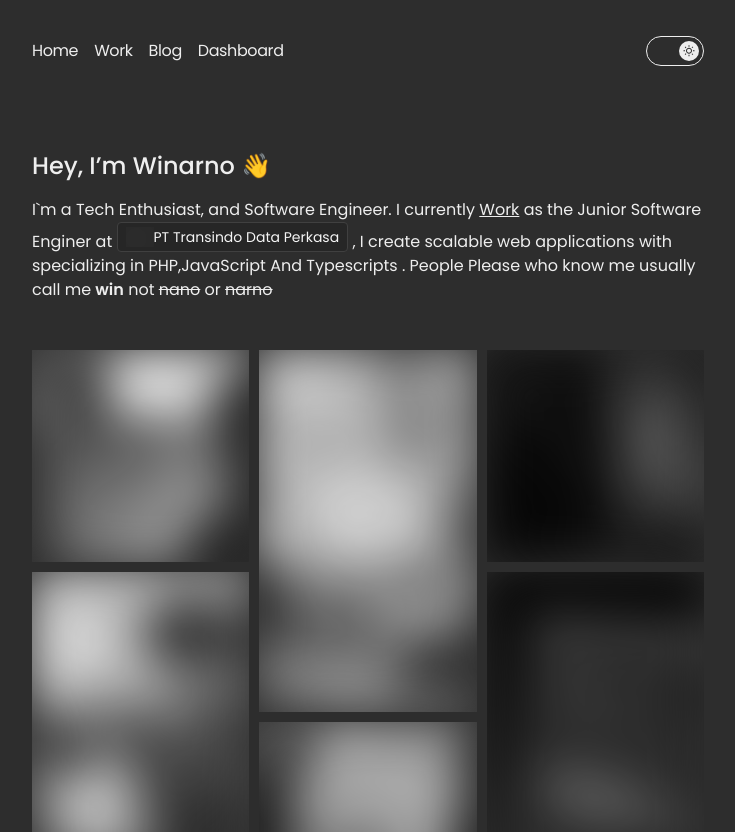
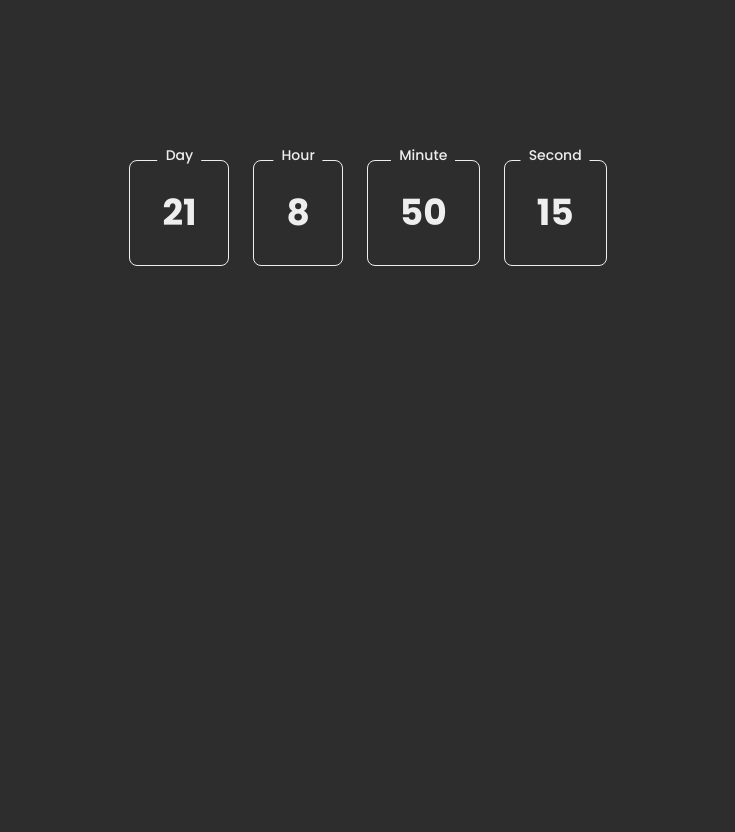
Before and after one commit to narwinoks/web, a Next.js app: page / in a window 1280 px wide. Shown: the top 832 px of the page, without its empty margins (272-1007 px from the left). After the commit the page ends 800 px from the top, so only its background shows below. Built offline with nearby package versions, Linux system fonts and the light colour scheme.

Commit message:
feat(counter) : add counter time

```diff
--- a/src/common/components/layouts/index.tsx
+++ b/src/common/components/layouts/index.tsx
@@ -1,6 +1,7 @@
-import React, { ReactNode } from 'react'
+import React, { ReactNode, useEffect, useState } from 'react'
 import Header from '../header/Header';
 import { useRouter } from 'next/router';
+import { counter } from '@/common/constant/counter';
 interface LayoutProps {
   children: ReactNode;
 }
@@ -10,10 +11,21 @@ const Layout = ({ children }: LayoutProps) => {
   const isFullPageHeader =
     pageName === 'login' ||
     pageName === 'dashboard';
+  const [isTimeUp, setIsTimeUp] = useState<boolean>(false);
+
+  useEffect(() => {
+    const difference = +new Date(counter.time) - +new Date();
+    const timer = setTimeout(() => {
+      setIsTimeUp(true);
+    }, difference);
+
+    return () => clearTimeout(timer);
+  }, []);
   return (
     <>
-      <Header></Header>
-      <div className="layout-overlay layout-menu-toggle"></div>
+      {
+        isTimeUp && <Header></Header>
+      }
       <main className='lg:mx-auto lg:my-20 my-10 mx-4'>
         {children}
       </main>
--- /dev/null
+++ b/src/common/components/module/counter/Counter.tsx
@@ -0,0 +1,85 @@
+import { counter } from '@/common/constant/counter';
+import React, { useEffect, useState } from 'react';
+
+interface TimeLeft {
+    days: number;
+    hours: number;
+    minutes: number;
+    seconds: number;
+}
+
+const Counter = () => {
+    const [timeLeft, setTimeLeft] = useState<TimeLeft>({ days: 0, hours: 0, minutes: 0, seconds: 0 });
+    const [isLoaded, setIsLoaded] = useState(false);
+
+    const calculateTimeLeft = (): TimeLeft => {
+        const difference = +new Date(counter.time) - +new Date();
+        let timeLeft: TimeLeft;
+
+        if (difference > 0) {
+            timeLeft = {
+                days: Math.floor(difference / (1000 * 60 * 60 * 24)),
+                hours: Math.floor((difference / (1000 * 60 * 60)) % 24),
+                minutes: Math.floor((difference / 1000 / 60) % 60),
+                seconds: Math.floor((difference / 1000) % 60),
+            };
+        } else {
+            timeLeft = {
+                days: 0,
+                hours: 0,
+                minutes: 0,
+                seconds: 0,
+            };
+        }
+
+        return timeLeft;
+    };
+
+    useEffect(() => {
+        const timer = setTimeout(() => {
+            setTimeLeft(calculateTimeLeft());
+        }, 1000);
+
+        return () => clearTimeout(timer);
+    }, [timeLeft]);
+
+    useEffect(() => {
+        setTimeLeft(calculateTimeLeft());
+        setIsLoaded(true);
+    }, []);
+
+    return (
+        <>
+            {isLoaded && (
+                <div className="flex md:ml-0 ml-32  md:gap-6 gap-4 md:mt-40 mt-80  text-center justify-center flex-col md:flex-row">
+                    <div className="relative border dark:border-light text-center border-dark p-4 md:p-8 items-center md:w-auto w-1/2 rounded-lg">
+                        <div className="absolute -top-4 left-1/2 transform -translate-x-1/2 bg-light dark:bg-dark px-2">
+                            <p className="text-sm font-medium">Day</p>
+                        </div>
+                        <h1 className="text-4xl font-bold">{timeLeft.days || '0'}</h1>
+                    </div>
+                    <div className="relative border dark:border-light border-dark p-4 md:p-8  items-center rounded-lg md:w-auto w-1/2">
+                        <div className="absolute -top-4 left-1/2 transform -translate-x-1/2 bg-light dark:bg-dark px-2">
+                            <p className="text-sm font-medium">Hour</p>
+                        </div>
+                        <h1 className="text-4xl font-bold">{timeLeft.hours || ""}</h1>
+                    </div>
+                    <div className="relative border dark:border-light border-dark p-4 md:p-8  items-center rounded-lg md:w-auto w-1/2">
+                        <div className="absolute -top-4 left-1/2 transform -translate-x-1/2 bg-light dark:bg-dark px-2">
+                            <p className="text-sm font-medium">Minute</p>
+                        </div>
+                        <h1 className="text-4xl font-bold">{timeLeft.minutes || ""}</h1>
+                    </div>
+                    <div className="relative border dark:border-light border-dark p-4 md:p-8  items-center rounded-lg md:w-auto w-1/2">
+                        <div className="absolute -top-4 left-1/2 transform -translate-x-1/2 bg-light dark:bg-dark px-2">
+                            <p className="text-sm font-medium">Second</p>
+                        </div>
+                        <h1 className="text-4xl font-bold">{timeLeft.seconds || ""}</h1>
+                    </div>
+                </div>
+            )}
+        </>
+    );
+};
+
+export default Counter;
--- /dev/null
+++ b/src/common/components/module/counter/index.ts
@@ -0,0 +1,3 @@
+import Counter from "./Counter";
+
+export default Counter
--- /dev/null
+++ b/src/common/constant/counter.ts
@@ -0,0 +1,3 @@
+export const counter = {
+    time: "2024-05-30T22:45:00"
+}
--- a/src/pages/index.tsx
+++ b/src/pages/index.tsx
@@ -1,23 +1,41 @@
-import About from '@/common/components/module/home/About'
-import Blog from '@/common/components/module/home/Blog'
-import Footer from '@/common/components/module/home/Footer'
-import Gallery from '@/common/components/module/home/Gallery'
-import Info from '@/common/components/module/home/Info'
-import Tech from '@/common/components/module/home/Tech'
-import React from 'react'
+import Counter from '@/common/components/module/counter/Counter';
+import About from '@/common/components/module/home/About';
+import Blog from '@/common/components/module/home/Blog';
+import Footer from '@/common/components/module/home/Footer';
+import Gallery from '@/common/components/module/home/Gallery';
+import Info from '@/common/components/module/home/Info';
+import Tech from '@/common/components/module/home/Tech';
+import { counter } from '@/common/constant/counter';
+import React, { useState, useEffect } from 'react';
 
-const index = () => {
+const Index = () => {
+  const [isTimeUp, setIsTimeUp] = useState<boolean>(false);
+
+  useEffect(() => {
+    const difference = +new Date(counter.time) - +new Date();
+    const timer = setTimeout(() => {
+      setIsTimeUp(true);
+    }, difference);
+
+    return () => clearTimeout(timer);
+  }, []);
+
   return (
     <>
-      <Info></Info>
-      <Gallery></Gallery>
-      <About />
-      <Blog />
-      <Tech />
-      <Footer />
+      {isTimeUp ? (
+        <>
+          <Info />
+          <Gallery />
+          <About />
+          <Blog />
+          <Tech />
+          <Footer />
+        </>
+      ) : (
+        <Counter />
+      )}
     </>
+  );
+};
 
-  )
-}
-
-export default index
+export default Index;
```
